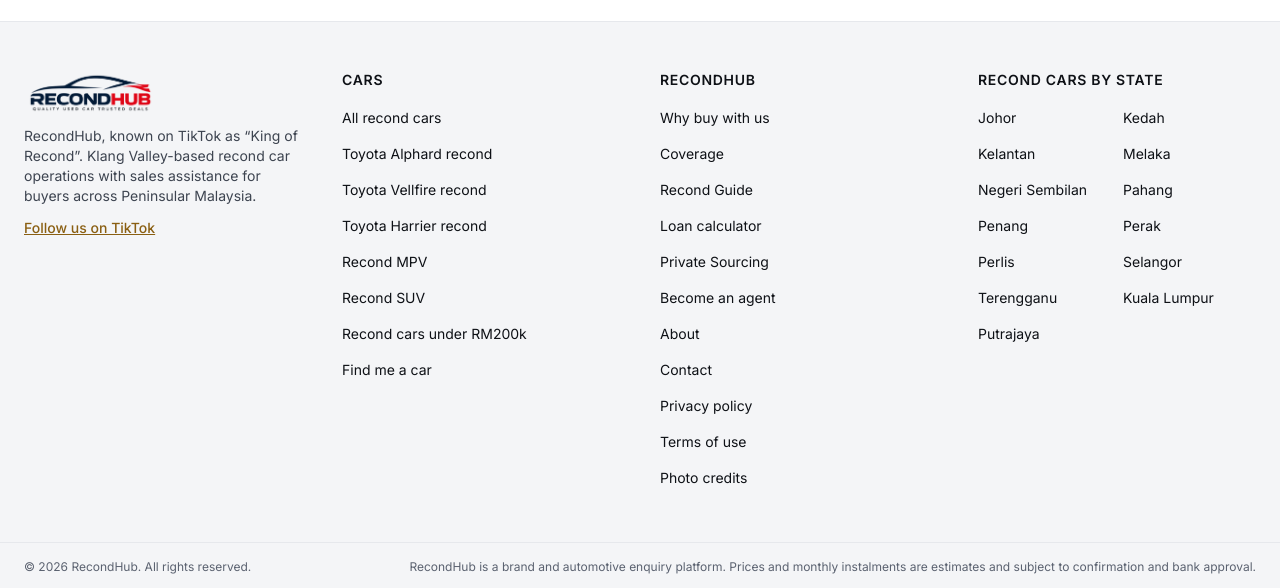
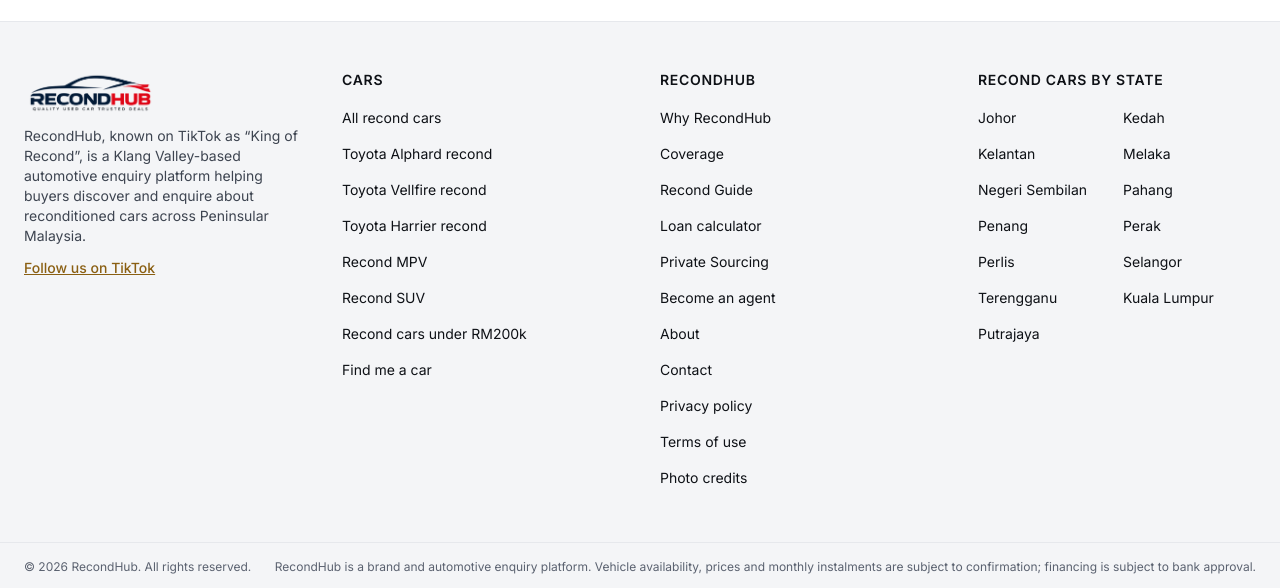
Before and after one commit to maizhakimm/recond-hub, a Next.js app: page / in a window 1280 px wide. Shown: the part 4863-5451 px from the top of the page. Built offline with nearby package versions, Linux system fonts and the light colour scheme; no server answers.

Commit message:
Polish footer positioning and SEO links

```diff
--- a/src/components/site/Footer.tsx
+++ b/src/components/site/Footer.tsx
@@ -7,12 +7,18 @@
   return (
     <footer className="mt-16 border-t border-line bg-paper-2 pb-24 lg:pb-0">
       <div className="container-page grid gap-10 py-12 md:grid-cols-4">
-        <div className="space-y-3"><Logo /><p className="text-sm text-ink-2">{BRAND}, known on TikTok as &ldquo;{BRAND_TAGLINE}&rdquo;. Klang Valley-based recond car operations with sales assistance for buyers across Peninsular Malaysia.</p><p className="text-sm"><a href={SOCIAL.tiktok} className="font-medium text-gold-text underline" rel="noopener" target="_blank">Follow us on TikTok</a></p></div>
+        <div className="space-y-3">
+          <Logo />
+          <p className="text-sm text-ink-2">
+            {BRAND}, known on TikTok as &ldquo;{BRAND_TAGLINE}&rdquo;, is a Klang Valley-based automotive enquiry platform helping buyers discover and enquire about reconditioned cars across Peninsular Malaysia.
+          </p>
+          <p className="text-sm"><a href={SOCIAL.tiktok} className="font-medium text-gold-text underline" rel="noopener" target="_blank">Follow us on TikTok</a></p>
+        </div>
         <nav aria-label="Cars" className="text-sm"><h2 className="mb-3 font-sans text-sm font-semibold uppercase tracking-wider">Cars</h2><ul className="space-y-1">{[["/cars","All recond cars"],["/cars/toyota/alphard","Toyota Alphard recond"],["/cars/toyota/vellfire","Toyota Vellfire recond"],["/cars/toyota/harrier","Toyota Harrier recond"],["/cars/body/mpv","Recond MPV"],["/cars/body/suv","Recond SUV"],["/cars/under-200k","Recond cars under RM200k"],["/find-me-a-car","Find me a car"]].map(([href,label]) => <li key={href}><Link href={href} className="inline-flex min-h-8 items-center hover:underline">{label}</Link></li>)}</ul></nav>
-        <nav aria-label="RecondHub" className="text-sm"><h2 className="mb-3 font-sans text-sm font-semibold uppercase tracking-wider">{BRAND}</h2><ul className="space-y-1">{[["/why-us","Why buy with us"],["/showrooms","Coverage"],["/guide","Recond Guide"],["/loan-calculator","Loan calculator"],["/private","Private Sourcing"],["/become-an-agent","Become an agent"],["/about","About"],["/contact","Contact"],["/privacy","Privacy policy"],["/terms","Terms of use"],["/credits","Photo credits"]].map(([href,label]) => <li key={href}><Link href={href} className="inline-flex min-h-8 items-center hover:underline">{label}</Link></li>)}</ul></nav>
+        <nav aria-label="RecondHub" className="text-sm"><h2 className="mb-3 font-sans text-sm font-semibold uppercase tracking-wider">{BRAND}</h2><ul className="space-y-1">{[["/why-us","Why RecondHub"],["/showrooms","Coverage"],["/guide","Recond Guide"],["/loan-calculator","Loan calculator"],["/private","Private Sourcing"],["/become-an-agent","Become an agent"],["/about","About"],["/contact","Contact"],["/privacy","Privacy policy"],["/terms","Terms of use"],["/credits","Photo credits"]].map(([href,label]) => <li key={href}><Link href={href} className="inline-flex min-h-8 items-center hover:underline">{label}</Link></li>)}</ul></nav>
         <nav aria-label="Coverage areas" className="text-sm"><h2 className="mb-3 font-sans text-sm font-semibold uppercase tracking-wider">Recond cars by state</h2><ul className="grid grid-cols-2 gap-x-3 gap-y-1">{STATES.map((s) => <li key={s.slug}><Link href={`/${s.slug}`} className="inline-flex min-h-8 items-center hover:underline">{s.name}</Link></li>)}</ul></nav>
       </div>
-      <div className="border-t border-line"><div className="container-page flex flex-col gap-1 py-4 text-xs text-muted sm:flex-row sm:items-center sm:justify-between"><p>© {new Date().getFullYear()} {BRAND}. All rights reserved.</p><p>{BRAND} is a brand and automotive enquiry platform. Prices and monthly instalments are estimates and subject to confirmation and bank approval.</p></div></div>
+      <div className="border-t border-line"><div className="container-page flex flex-col gap-1 py-4 text-xs text-muted sm:flex-row sm:items-center sm:justify-between"><p>© {new Date().getFullYear()} {BRAND}. All rights reserved.</p><p>{BRAND} is a brand and automotive enquiry platform. Vehicle availability, prices and monthly instalments are subject to confirmation; financing is subject to bank approval.</p></div></div>
     </footer>
   );
 }
```
